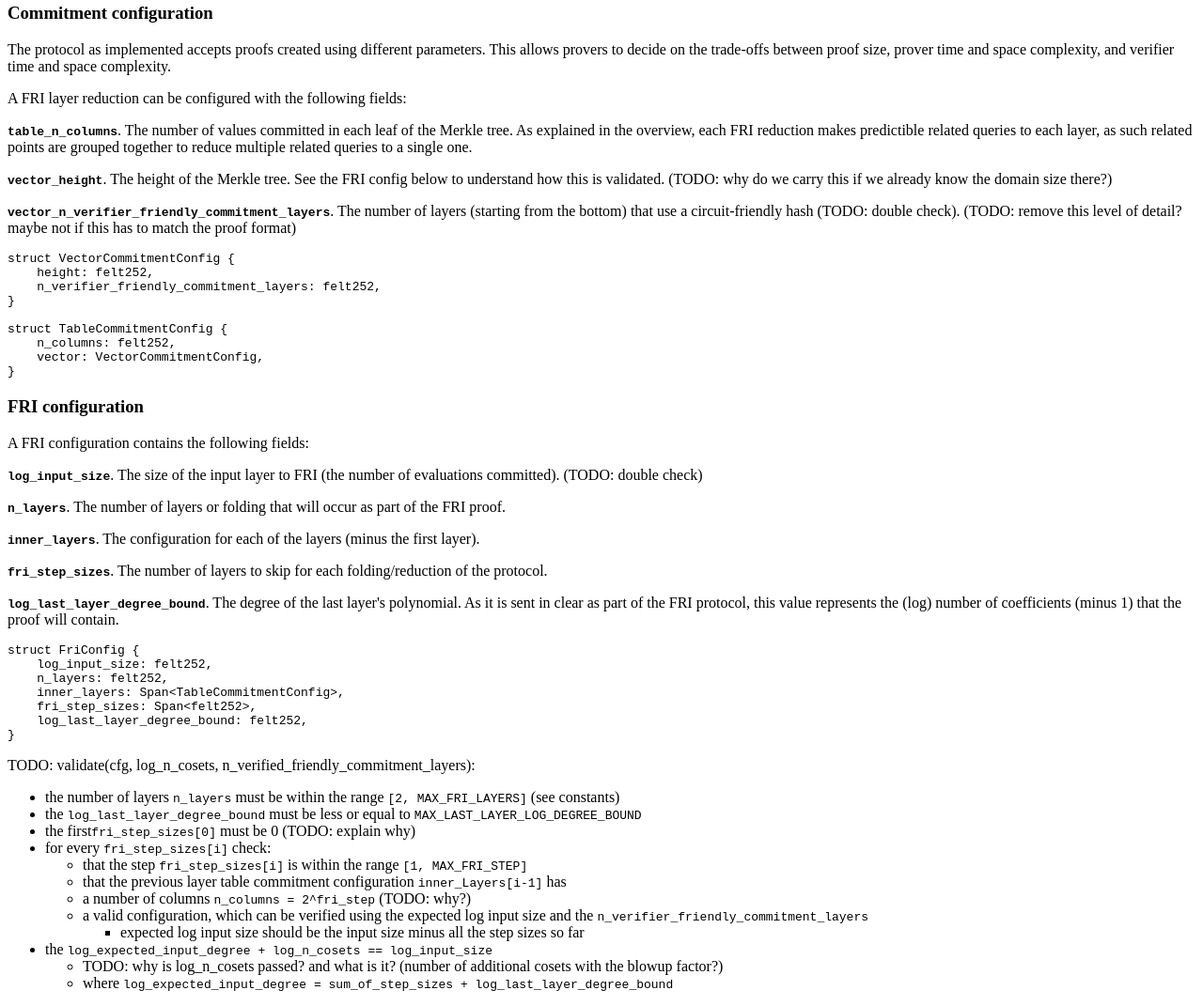
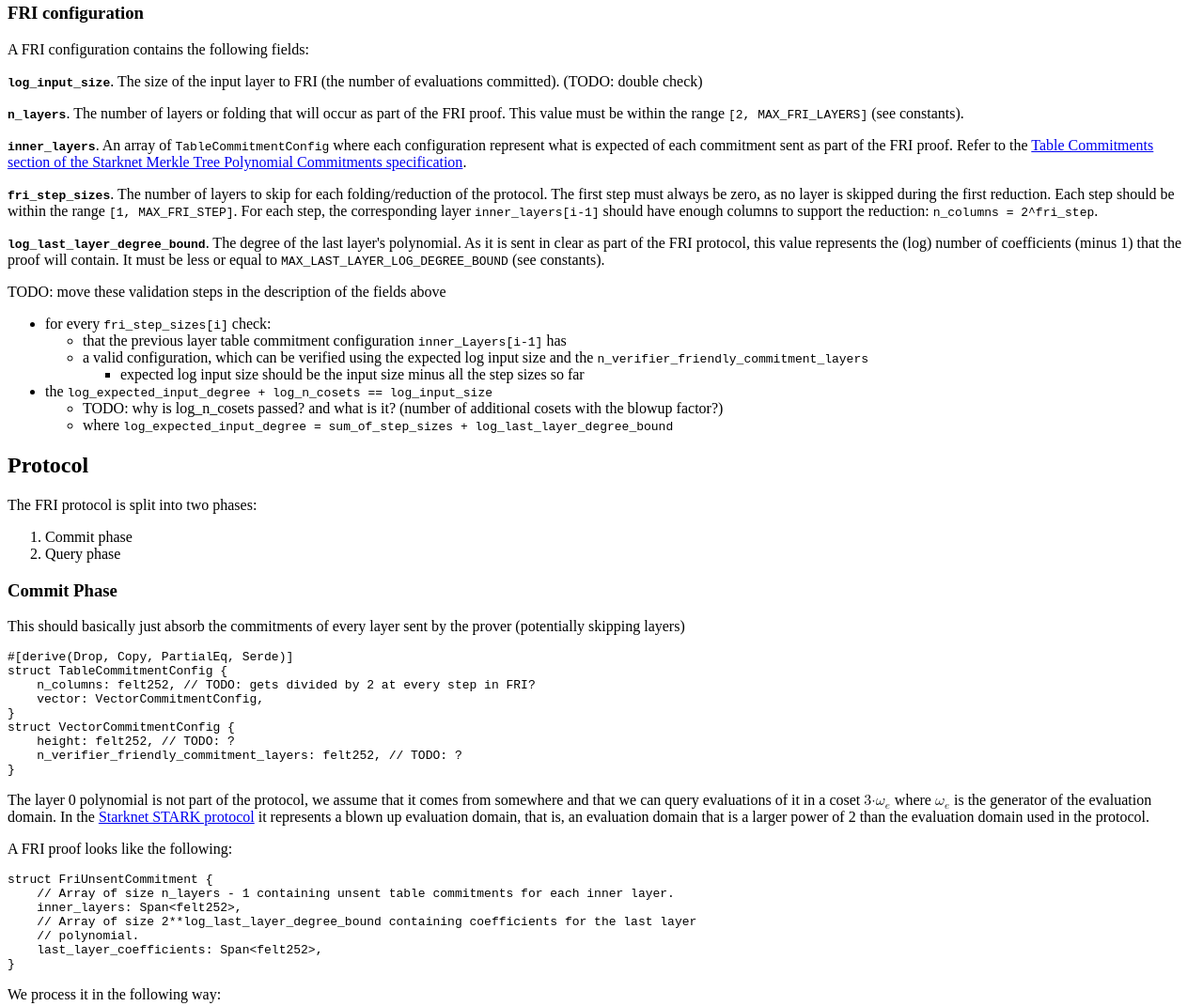
Before and after one commit to zksecurity/RFCs, a plain HTML site: page rfcs/starknet/fri.html in a window 1280 px wide. Shown: the part 8319-9390 px from the top of the page at 94% size. Drawn offline with Linux system fonts and the light colour scheme.

Commit message:
deploy: f33fd9cd3892de5b1f9319ef650f845f74a105d8

```diff
--- a/rfcs/starknet/fri.html
+++ b/rfcs/starknet/fri.html
@@ -384,48 +384,17 @@ const OMEGA_4: felt252 = 0x1dafdc6d65d66b5accedf99bcd607383ad971a9537cdf25d59e99
 <p><strong><code>proof_of_work_bits</code></strong>. The number of bits required for the proof of work. This value should be between 20 and 50.</p>
 </section>
 <section>
-<h3>Commitment configuration</h3>
-<p>The protocol as implemented accepts proofs created using different parameters. This allows provers to decide on the trade-offs between proof size, prover time and space complexity, and verifier time and space complexity. </p>
-<p>A FRI layer reduction can be configured with the following fields:</p>
-<p><strong><code>table_n_columns</code></strong>. The number of values committed in each leaf of the Merkle tree. As explained in the overview, each FRI reduction makes predictible related queries to each layer, as such related points are grouped together to reduce multiple related queries to a single one.</p>
-<p><strong><code>vector_height</code></strong>. The height of the Merkle tree. See the FRI config below to understand how this is validated. (TODO: why do we carry this if we already know the domain size there?)</p>
-<p><strong><code>vector_n_verifier_friendly_commitment_layers</code></strong>. The number of layers (starting from the bottom) that use a circuit-friendly hash (TODO: double check). (TODO: remove this level of detail? maybe not if this has to match the proof format)</p>
-<pre><code class="language-rust">struct VectorCommitmentConfig {
-    height: felt252,
-    n_verifier_friendly_commitment_layers: felt252,
-}
-
-struct TableCommitmentConfig {
-    n_columns: felt252,
-    vector: VectorCommitmentConfig,
-}
-</code></pre>
-</section>
-<section>
 <h3>FRI configuration</h3>
 <p>A FRI configuration contains the following fields:</p>
 <p><strong><code>log_input_size</code></strong>. The size of the input layer to FRI (the number of evaluations committed). (TODO: double check)</p>
-<p><strong><code>n_layers</code></strong>. The number of layers or folding that will occur as part of the FRI proof.</p>
-<p><strong><code>inner_layers</code></strong>. The configuration for each of the layers (minus the first layer).</p>
-<p><strong><code>fri_step_sizes</code></strong>. The number of layers to skip for each folding/reduction of the protocol.</p>
-<p><strong><code>log_last_layer_degree_bound</code></strong>. The degree of the last layer's polynomial. As it is sent in clear as part of the FRI protocol, this value represents the (log) number of coefficients (minus 1) that the proof will contain.</p>
-<pre><code class="language-rust">struct FriConfig {
-    log_input_size: felt252,
-    n_layers: felt252,
-    inner_layers: Span&lt;TableCommitmentConfig&gt;,
-    fri_step_sizes: Span&lt;felt252&gt;,
-    log_last_layer_degree_bound: felt252,
-}
-</code></pre>
-<p>TODO: validate(cfg, log_n_cosets, n_verified_friendly_commitment_layers):</p>
+<p><strong><code>n_layers</code></strong>. The number of layers or folding that will occur as part of the FRI proof. This value must be within the range <code>[2, MAX_FRI_LAYERS]</code> (see constants).</p>
+<p><strong><code>inner_layers</code></strong>. An array of <code>TableCommitmentConfig</code> where each configuration represent what is expected of each commitment sent as part of the FRI proof. Refer to the <a href="merkle.html#table-commitments">Table Commitments section of the Starknet Merkle Tree Polynomial Commitments specification</a>.</p>
+<p><strong><code>fri_step_sizes</code></strong>. The number of layers to skip for each folding/reduction of the protocol. The first step must always be zero, as no layer is skipped during the first reduction. Each step should be within the range <code>[1, MAX_FRI_STEP]</code>. For each step, the corresponding layer <code>inner_layers[i-1]</code> should have enough columns to support the reduction: <code>n_columns = 2^fri_step</code>.</p>
+<p><strong><code>log_last_layer_degree_bound</code></strong>. The degree of the last layer's polynomial. As it is sent in clear as part of the FRI protocol, this value represents the (log) number of coefficients (minus 1) that the proof will contain. It must be less or equal to <code>MAX_LAST_LAYER_LOG_DEGREE_BOUND</code> (see constants).</p>
+<p>TODO: move these validation steps in the description of the fields above</p>
 <ul>
-<li>the number of layers <code>n_layers</code> must be within the range <code>[2, MAX_FRI_LAYERS]</code> (see constants)</li>
-<li>the <code>log_last_layer_degree_bound</code> must be less or equal to <code>MAX_LAST_LAYER_LOG_DEGREE_BOUND</code></li>
-<li>the first<code>fri_step_sizes[0]</code> must be 0 (TODO: explain why)</li>
 <li>for every <code>fri_step_sizes[i]</code> check:<ul>
-<li>that the step <code>fri_step_sizes[i]</code> is within the range <code>[1, MAX_FRI_STEP]</code></li>
 <li>that the previous layer table commitment configuration <code>inner_Layers[i-1]</code> has</li>
-<li>a number of columns <code>n_columns = 2^fri_step</code> (TODO: why?)</li>
 <li>a valid configuration, which can be verified using the expected log input size and the <code>n_verifier_friendly_commitment_layers</code><ul>
 <li>expected log input size should be the input size minus all the step sizes so far</li>
 </ul>
```
Also changed, not shown: rfcs/starknet/merkle.html (+14 -4 lines), 2 other files.
